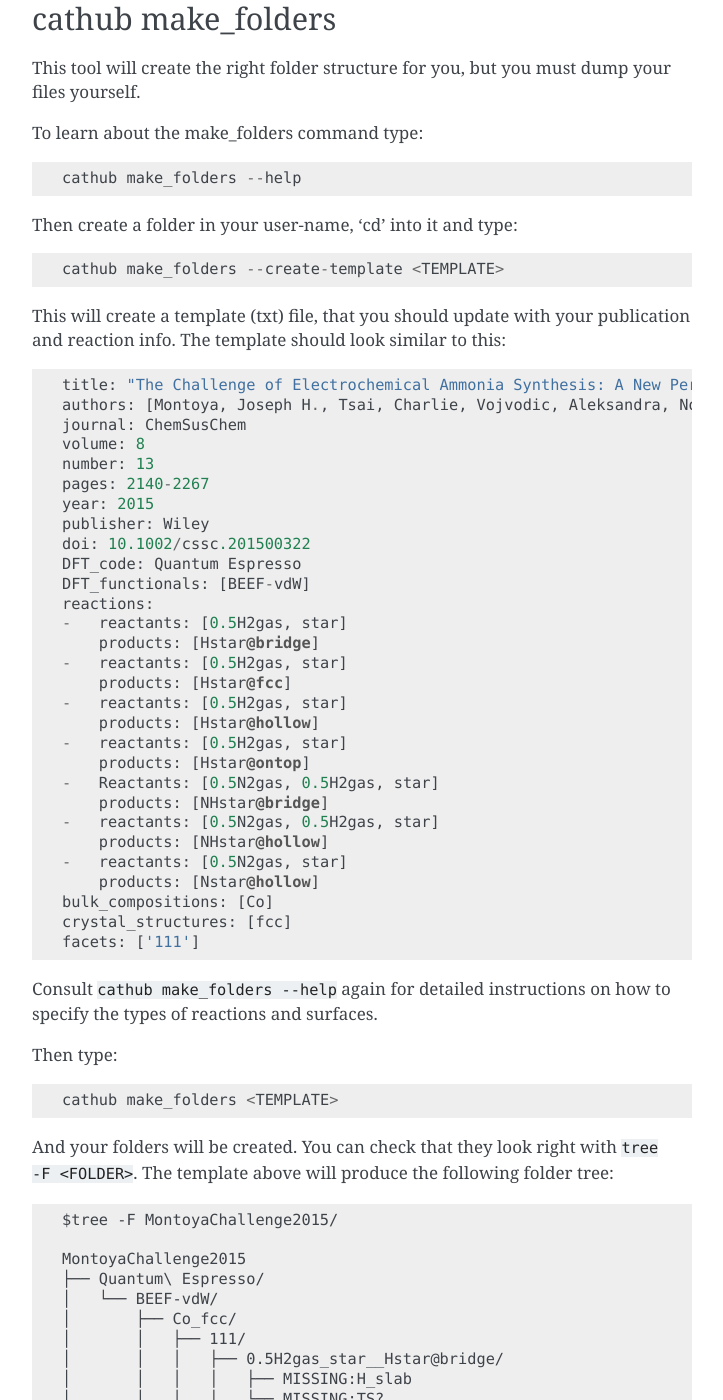
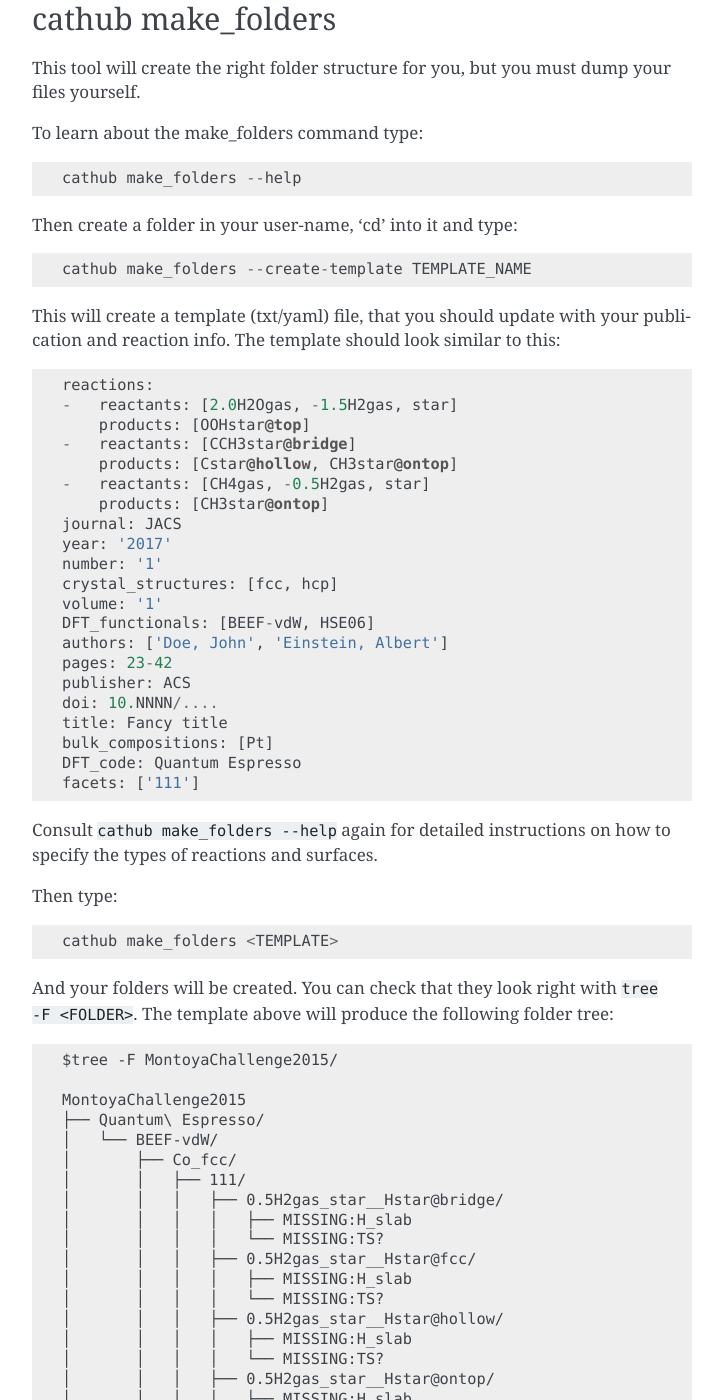
Before and after one commit to SUNCAT-Center/CatalysisHubBackend, a Sphinx documentation site: the page built from docs/source/tutorials/upload.rst, in a window 1280 px wide and 1400 px high, scrolled down 2925 px. Shown: the whole window, without its empty margins (388-1111 px from the left). Built offline with Sphinx 7.4.7, drawn with Linux system fonts in a browser that asks for light colours; pages that are not in the unit, such as notebooks, are missing from menus.

Commit message:
Cleared up some instructions in tutorial.

```diff
--- a/docs/source/tutorials/upload.rst
+++ b/docs/source/tutorials/upload.rst
@@ -99,39 +99,32 @@ To learn about the make_folders command type::
 
 Then create a folder in your user-name, 'cd' into it and type::
 
-  cathub make_folders --create-template <TEMPLATE>
+  cathub make_folders --create-template TEMPLATE_NAME
 
-This will create a template (txt) file, that you should update with your publication and reaction info. The template should look similar to this::
+This will create a template (txt/yaml) file, that you should update with your publication and reaction info. The template should look similar to this::
 
-    title: "The Challenge of Electrochemical Ammonia Synthesis: A New Perspective on the Role of Nitrogen Scaling Relations"
-    authors: [Montoya, Joseph H., Tsai, Charlie, Vojvodic, Aleksandra, Norskov, Jens K.]
-    journal: ChemSusChem
-    volume: 8
-    number: 13
-    pages: 2140-2267
-    year: 2015
-    publisher: Wiley
-    doi: 10.1002/cssc.201500322
+    reactions:
+    -   reactants: [2.0H2Ogas, -1.5H2gas, star]
+        products: [OOHstar@top]
+    -   reactants: [CCH3star@bridge]
+        products: [Cstar@hollow, CH3star@ontop]
+    -   reactants: [CH4gas, -0.5H2gas, star]
+        products: [CH3star@ontop]
+    journal: JACS
+    year: '2017'
+    number: '1'
+    crystal_structures: [fcc, hcp]
+    volume: '1'
+    DFT_functionals: [BEEF-vdW, HSE06]
+    authors: ['Doe, John', 'Einstein, Albert']
+    pages: 23-42
+    publisher: ACS
+    doi: 10.NNNN/....
+    title: Fancy title
+    bulk_compositions: [Pt]
     DFT_code: Quantum Espresso
-    DFT_functionals: [BEEF-vdW]
-    reactions:
-    -   reactants: [0.5H2gas, star]
-	products: [Hstar@bridge]
-    -   reactants: [0.5H2gas, star]
-	products: [Hstar@fcc]
-    -   reactants: [0.5H2gas, star]
-	products: [Hstar@hollow]
-    -   reactants: [0.5H2gas, star]
-	products: [Hstar@ontop]
-    -   Reactants: [0.5N2gas, 0.5H2gas, star]
-	products: [NHstar@bridge]
-    -   reactants: [0.5N2gas, 0.5H2gas, star]
-	products: [NHstar@hollow]
-    -   reactants: [0.5N2gas, star]
-	products: [Nstar@hollow]
-    bulk_compositions: [Co]
-    crystal_structures: [fcc]
     facets: ['111']
+
 
 Consult :code:`cathub make_folders --help` again for detailed instructions on how to specify the types of reactions and surfaces.
 
```
